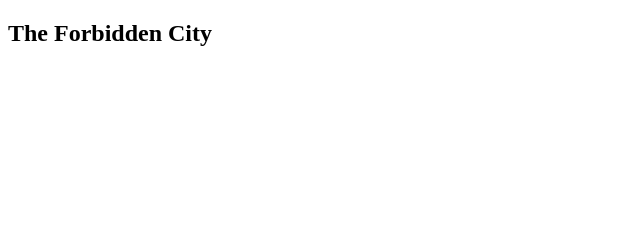
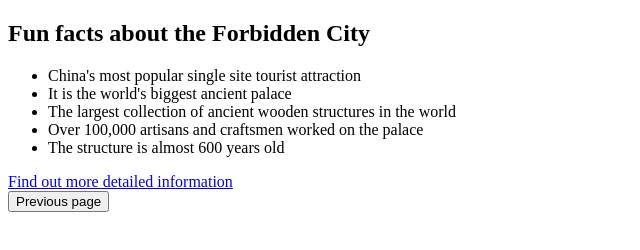
Before and after one commit to moegerc/CS248-6, a plain HTML site: page Forbidden City.html in a window 1280 px wide. Shown: the whole page, without its empty margins (0-640 px from the left). Drawn offline with Linux system fonts and the light colour scheme.

Commit message:
Added descriptions for tourist sites

```diff
--- a/Forbidden City.html
+++ b/Forbidden City.html
@@ -7,7 +7,22 @@
 
 </head>
 <body>
-<h2> The Forbidden City </h2>
+<h2>Fun facts about the Forbidden City</h2>
+
+    <ul>
+      <li>China's most popular single site tourist attraction</li>
+      <li>It is the world's biggest ancient palace</li>
+      <li>The largest collection of ancient wooden structures in the world</li>
+      <li>Over 100,000 artisans and craftsmen worked on the palace</li>
+      <li>The structure is almost 600 years old</li>
+    </ul>
+
+
+<a href="http://en.wikipedia.org/wiki/Forbidden_City">Find out more detailed information</a>
+<br />
+
+
+<input type="button" value="Previous page" onclick="window.history.back()" />
 
 
 </body>
```
